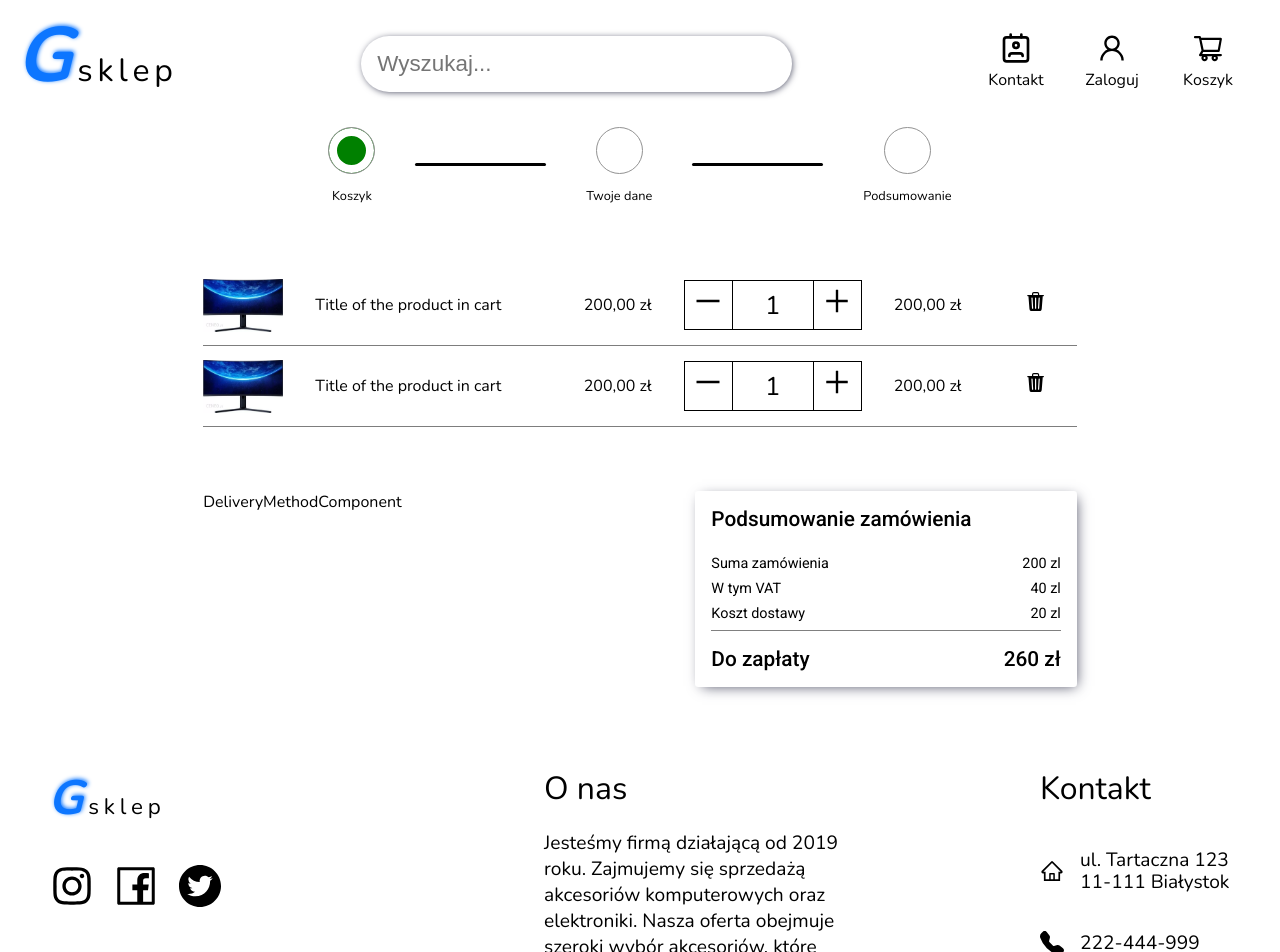
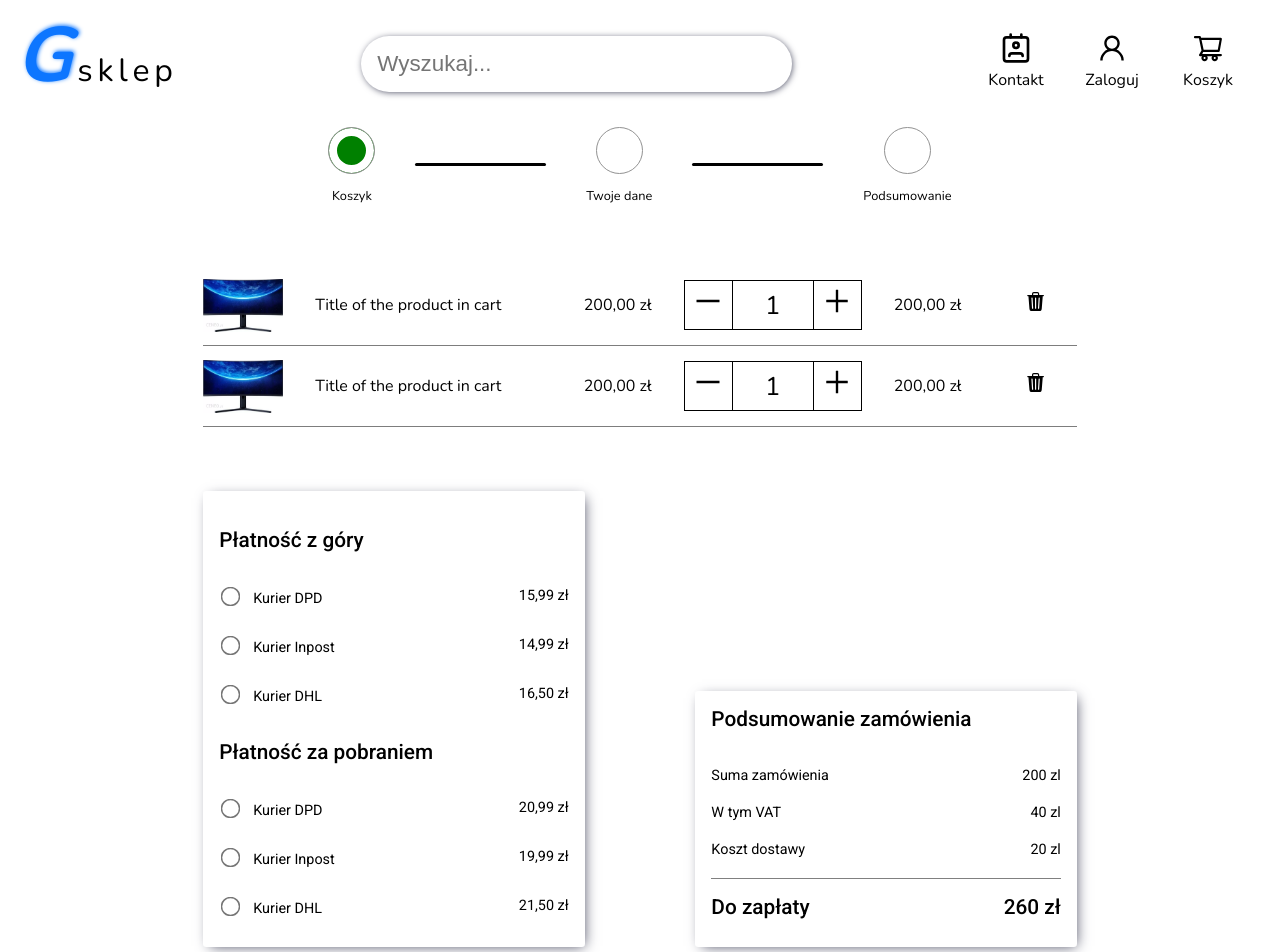
Before and after one commit to MateuszG2000/gmarktShop, a React (Create React App) app in the folder frontend/: page /cart in a window 1280 px wide. Shown: the top 952 px of the page. Built offline with nearby package versions, Linux system fonts and the light colour scheme.

Commit message:
first step of cart - almost done - button missing

```diff
--- a/frontend/src/components/CartComponents/DeliveryMethodComponent.module.scss
+++ b/frontend/src/components/CartComponents/DeliveryMethodComponent.module.scss
@@ -0,0 +1,34 @@
+@use "../../index.scss" as index;
+.title {
+  font-size: 1.3rem;
+  font-weight: 500;
+}
+.deliveryMethodContainer {
+  display: grid;
+  grid-template-columns: 1fr 1fr;
+  width: 40%;
+  min-width: fit-content;
+  font-family: index.$font2;
+  font-size: 0.9rem;
+  white-space: nowrap;
+  padding: 1rem;
+  @include index.boxShadow;
+}
+.title {
+  grid-column-start: 1;
+  grid-column-end: 3;
+}
+.col_2 {
+  text-align: right;
+}
+.deliveryMethodContainer input {
+  margin-right: 1rem;
+  transform: scale(1.5);
+}
+.deliveryMethodContainer input:checked ~ label {
+  font-weight: 500;
+}
+.deliveryMethodContainer label,
+.deliveryMethodContainer input {
+  cursor: pointer;
+}
--- a/frontend/src/components/CartComponents/DeliveryMethodComponent.tsx
+++ b/frontend/src/components/CartComponents/DeliveryMethodComponent.tsx
@@ -1,7 +1,78 @@
 import React from "react";
+import css from "./DeliveryMethodComponent.module.scss";
+function DeliveryMethodComponent() {
+  return (
+    <form className={css.deliveryMethodContainer}>
+      <p className={css.title}>Płatność z góry</p>
+      <p>
+        <input
+          type="radio"
+          name="deliveryMethod"
+          value="dpdG"
+          id="dpdG"
+        ></input>
+        <label htmlFor="dpdG">Kurier DPD</label>
+      </p>
+      <p className={css.col_2}>15,99 zł</p>
+      <p>
+        <input
+          type="radio"
+          name="deliveryMethod"
+          value="inpostG"
+          id="inpostG"
+        ></input>
+        <label htmlFor="inpostG">Kurier Inpost</label>
+      </p>
+      <p className={css.col_2}>14,99 zł</p>
 
-function DeliveryMethodComponent() {
-  return <div>DeliveryMethodComponent</div>;
+      <p className={css.parent}>
+        <input
+          type="radio"
+          name="deliveryMethod"
+          value="dhlG"
+          id="dhlG"
+        ></input>
+        <label className={css.label} htmlFor="dhlG">
+          Kurier DHL
+        </label>
+      </p>
+      <p className={css.col_2}>16,50 zł</p>
+
+      <p className={css.title}>Płatność za pobraniem</p>
+      <p>
+        <input
+          type="radio"
+          name="deliveryMethod"
+          value="dpdP"
+          id="dpdP"
+        ></input>
+        <label htmlFor="dpdP">Kurier DPD</label>
+      </p>
+      <p className={css.col_2}>20,99 zł</p>
+
+      <p>
+        <input
+          type="radio"
+          name="deliveryMethod"
+          value="inpostP"
+          id="inpostP"
+        ></input>
+        <label htmlFor="inpostP">Kurier Inpost</label>
+      </p>
+      <p className={css.col_2}>19,99 zł</p>
+
+      <p>
+        <input
+          type="radio"
+          name="deliveryMethod"
+          value="dhlP"
+          id="dhlP"
+        ></input>
+        <label htmlFor="dhlP">Kurier DHL</label>
+      </p>
+      <p className={css.col_2}>21,50 zł</p>
+    </form>
+  );
 }
 
 export default DeliveryMethodComponent;
--- a/frontend/src/components/CartComponents/SummaryComponent.module.scss
+++ b/frontend/src/components/CartComponents/SummaryComponent.module.scss
@@ -10,6 +10,8 @@
   white-space: nowrap;
   padding: 1rem;
   @include index.boxShadow;
+  max-height: 18rem;
+  min-height: 14rem;
 }
 .col_2 {
   text-align: right;
--- a/frontend/src/index.scss
+++ b/frontend/src/index.scss
@@ -1,4 +1,4 @@
-@import url("https://fonts.googleapis.com/css2?family=Nunito:wght@300;400;700;800&family=Roboto:wght@100;300;400;500;700&display=swap");
+@import url("https://fonts.googleapis.com/css2?family=Nunito:wght@300;400;500;600;700;800&family=Roboto:wght@100;300;400;500;700&display=swap");
 $primaryColor: #0d76ff;
 $primaryColorLight: #bad8ff;
 $primaryColorDark: #0950ac;
--- a/frontend/src/sections/CartSection.module.scss
+++ b/frontend/src/sections/CartSection.module.scss
@@ -7,4 +7,5 @@
   display: flex;
   justify-content: space-between;
   margin-top: 4rem;
+  align-items: end;
 }
```
